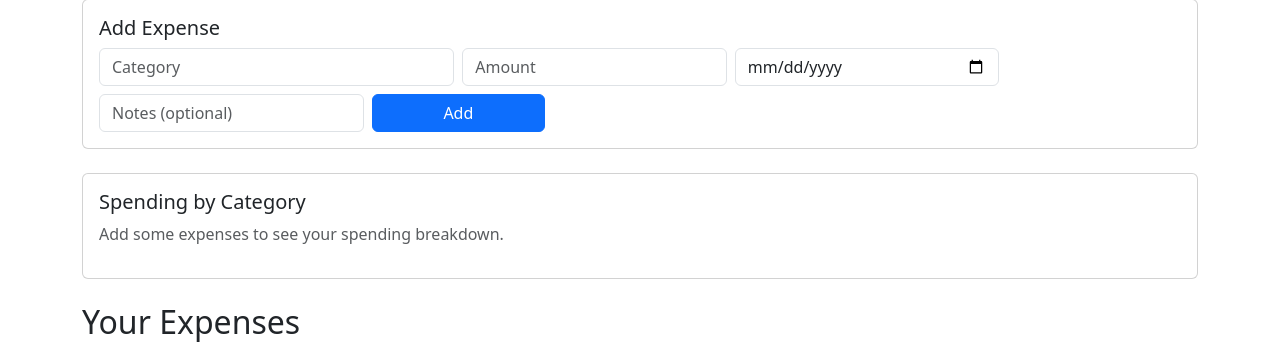
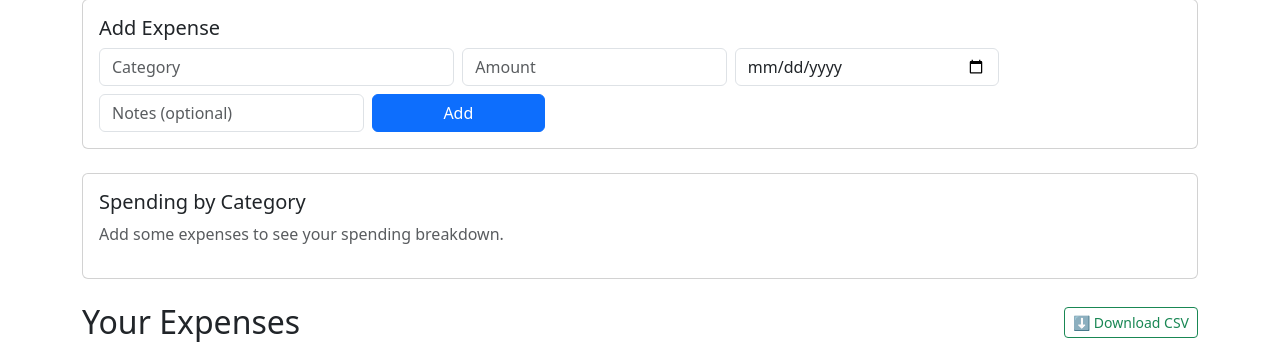
Before and after one commit to abel-111/Expense_Tracker, a Flask app: page / in a window 1280 px wide. Shown: the part 153-510 px from the top of the page. Run offline with Flask 3, Linux system fonts and the light colour scheme; the visitor is signed in with stand-in values (Sample User, id 1); data comes from the database, SQL or seed files in the repository; data that the repository does not hold is empty.

Commit message:
Add Download CSV button above expenses table

```diff
--- a/templates/home.html
+++ b/templates/home.html
@@ -72,7 +72,10 @@
     </div>
 </div>
 
-<h2 class="mb-3">Your Expenses</h2>
+<div class="d-flex justify-content-between align-items-center mb-3">
+    <h2 class="mb-0">Your Expenses</h2>
+    <a href="/export/csv" class="btn btn-outline-success btn-sm">⬇ Download CSV</a>
+</div>
 <table class="table table-striped">
     <thead>
         <tr>
```
